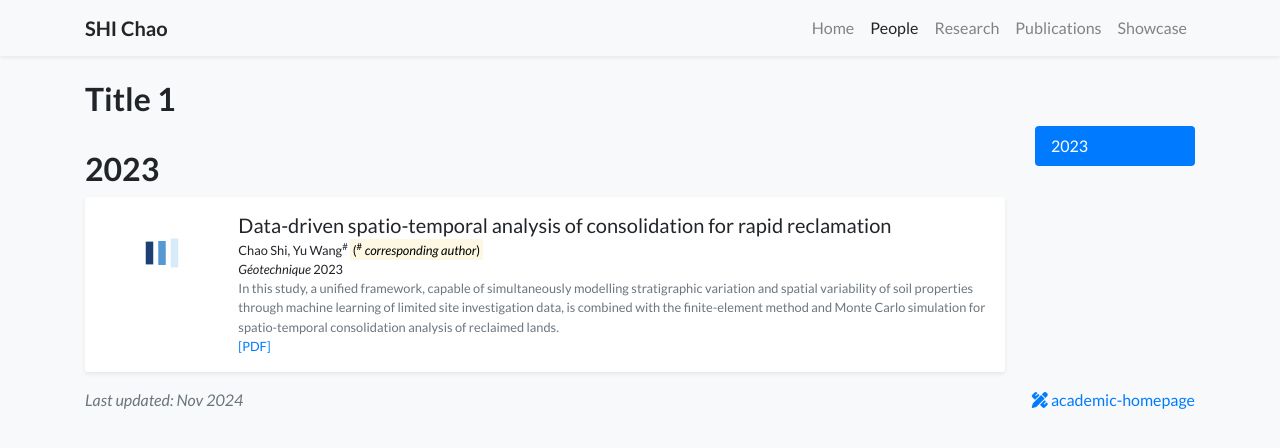
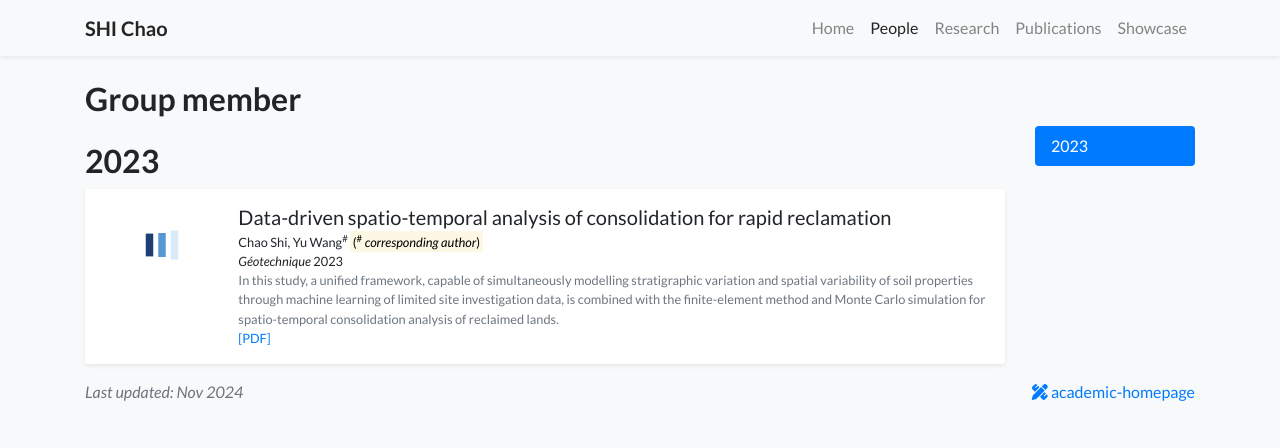
Before and after one commit to ShiChaoGeo/ShiChaoGeo.github.io, a Jekyll site: the page built from People.html, in a window 1280 px wide. Shown: the top 448 px of the page. Built offline with Jekyll 4.4.1, drawn with Linux system fonts in a browser that asks for light colours; nearby versions of some CDN libraries; a style sheet for code colours, icons or effects is not loaded.

Commit message:
Update People.html

```diff
--- a/People.html
+++ b/People.html
@@ -8,13 +8,13 @@ body_attr: >-
 
 {% assign pubs_by_year = site.People | sort: "date" | reverse | group_by_exp: "item", "item.date | date: '%Y'" %}
 
-<h2>Title 1</h2>
+<h2>Group member</h2>
 
 <div class="row">
     <div class="col-12 col-lg-10">
         {% for year in pubs_by_year %}
         {% assign num_papers = year.items | size %}
-        <h2 class="pt-4" id="year-{{ year.name }}">{{ year.name }}</h2>
+        <h2 class="pt-3" id="year-{{ year.name }}">{{ year.name }}</h2>
         <div class="my-0 p-0 bg-white shadow-sm rounded-sm">
             {% for item in year.items %}
                 {% include widgets/publication_item.html item=item hide_bottom_border=forloop.last first=forloop.first last=forloop.last %}
```
